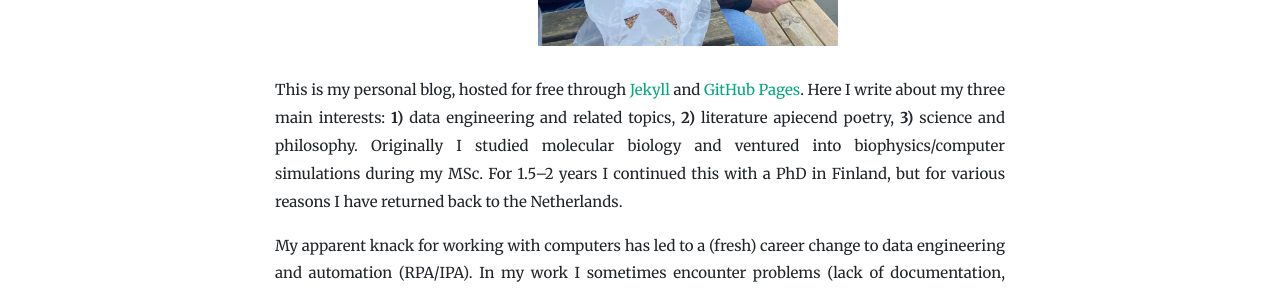
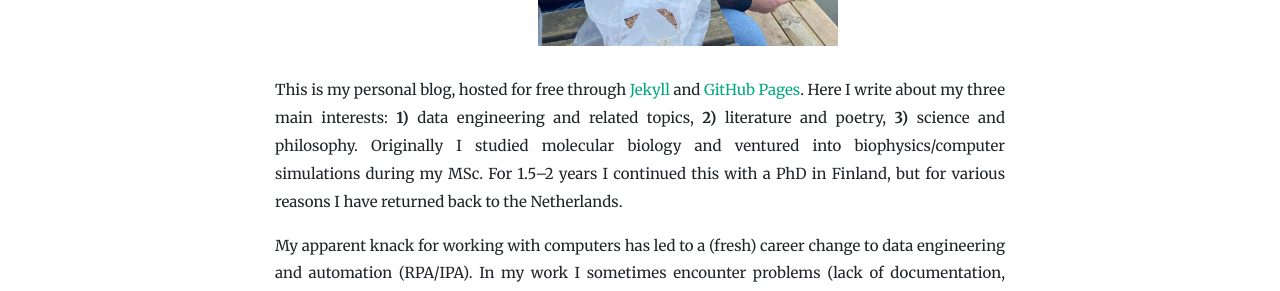
Before and after one commit to matspunt/matspunt.github.io, a Jekyll site: the page built from _pages/about.html, in a window 1280 px wide and 1288 px high. Shown: the part 572-863 px from the top of the window. Built offline with Jekyll 4.4.1, drawn with Linux system fonts in a browser that asks for light colours; nearby versions of some CDN libraries.

Commit message:
Small layout fixes

```diff
--- a/_pages/about.html
+++ b/_pages/about.html
@@ -23,7 +23,7 @@ permalink: "/about.html"
                     <a href="https://github.com/matspunt/matspunt.github.io" target="_blank">GitHub Pages</a>.
                     Here I write about my three main interests:
                     <strong>1)</strong> data engineering and related topics,
-                    <strong>2)</strong> literature apiecend poetry,
+                    <strong>2)</strong> literature and poetry,
                     <strong>3)</strong> science and philosophy. Originally I studied molecular biology and ventured into biophysics/computer simulations during my MSc.
                     For 1.5–2 years I continued this with a PhD in Finland, but for various reasons I have returned back to the Netherlands.
                 </p>
```
Also changed, not shown: _posts/2025-04-10-nederlandse-gedichten-i.md (+2 -0 lines).
